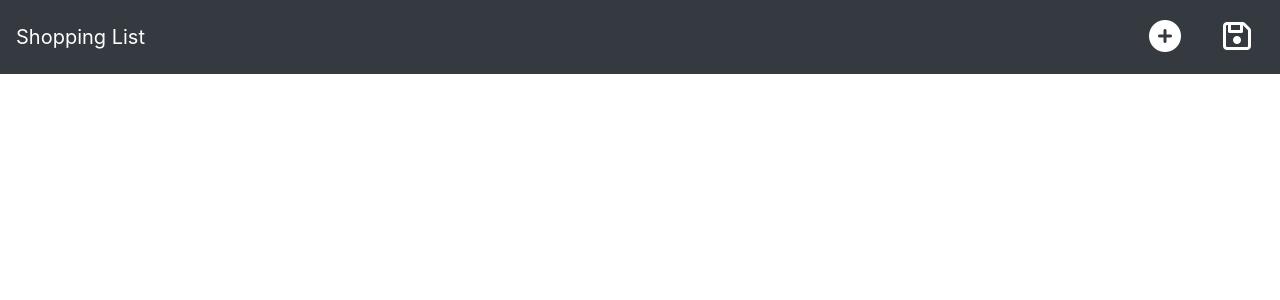
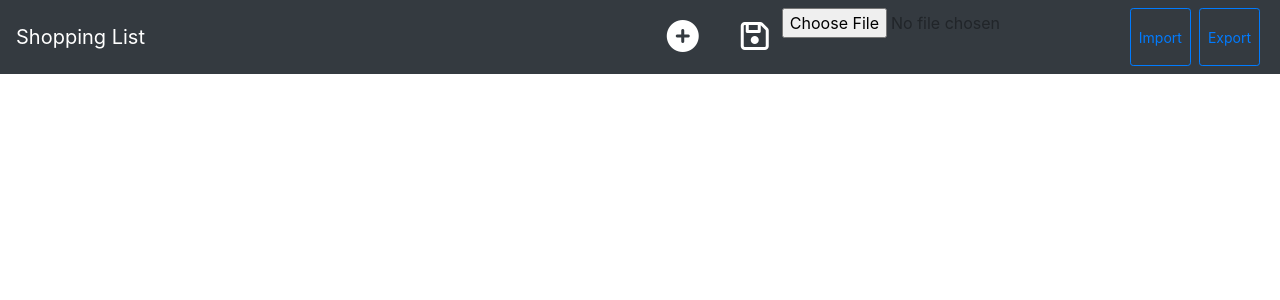
Before and after one commit to estefania-rollino/ShoppingList, an Angular app in the folder ShoppingPlannerUI/: page /home in a window 1280 px wide. Shown: the top 300 px of the page. Built offline with nearby package versions, Linux system fonts and the light colour scheme.

Commit message:
import/export list

```diff
--- a/ShoppingPlannerUI/package.json
+++ b/ShoppingPlannerUI/package.json
@@ -21,6 +21,7 @@
     "@angular/platform-browser-dynamic": "~7.1.0",
     "@angular/router": "~7.1.0",
     "core-js": "^2.5.4",
+    "file-saver": "^2.0.2",
     "rxjs": "~6.3.3",
     "tslib": "^1.9.0",
     "zone.js": "~0.8.26"
--- a/ShoppingPlannerUI/src/app/app.module.ts
+++ b/ShoppingPlannerUI/src/app/app.module.ts
@@ -8,7 +8,7 @@ import { TopBarComponent } from './top-bar/top-bar.component';
 import { ItemsTableComponent } from './items-table/items-table.component';
 import { CreateItemComponent } from './create-item/create-item.component';
 import { itemList } from './item-list';
-import { Item } from './item';
+//import {FileSaver} from 'file-saver';
 
 @NgModule({
   declarations: [
@@ -21,7 +21,8 @@ import { Item } from './item';
     BrowserModule,
     AppRoutingModule,
     FormsModule,
-    ReactiveFormsModule
+    ReactiveFormsModule,
+    //FileSaver
 
   ],
   providers: [
--- a/ShoppingPlannerUI/src/app/item-list.ts
+++ b/ShoppingPlannerUI/src/app/item-list.ts
@@ -1,11 +1,15 @@
 import { Injectable } from "@angular/core";
+import { Item } from './item';
 
 @Injectable()
 export class itemList
 {
-    values = [];
+    test: string = "";
+    values: Array<Item> = [];
     constructor()
     {
         this.values = [];
     }
+
+
 }
--- a/ShoppingPlannerUI/src/app/items-table/items-table.component.html
+++ b/ShoppingPlannerUI/src/app/items-table/items-table.component.html
@@ -42,4 +42,4 @@
   </div>
 
 </div>
-<!-- {{logger()}} -->
+ <!-- {{logger()}}  -->
--- a/ShoppingPlannerUI/src/app/items-table/items-table.component.ts
+++ b/ShoppingPlannerUI/src/app/items-table/items-table.component.ts
@@ -10,11 +10,11 @@ import { Item } from '../item';
 export class ItemsTableComponent implements OnInit, OnChanges {
 
   private _checkedIndex: Array<number> = [];
-  public itemsList: itemList;
+  //public itemsList: itemList;
   constructor(
-    elems: itemList
+    private itemsList: itemList
   ) {
-    this.itemsList = elems;
+    //this.itemsList = elems;
   }
 
   ngOnChanges() {
--- a/ShoppingPlannerUI/src/app/top-bar/top-bar.component.html
+++ b/ShoppingPlannerUI/src/app/top-bar/top-bar.component.html
@@ -9,6 +9,13 @@
     <button class="btn" type="button">
       <span class="fa fa-floppy-o" id="savebtn"></span>
     </button>
+    <input id="uploadFileId" type="file" accept="application/json" (change)="onChange($event)"  >
+    <button class="btn btn-outline-primary btn-sm mx-1" type="button" (click)="importList()">
+      Import
+    </button>
+    <button class="btn btn-outline-primary btn-sm mx-1" type="button" (click)="exportList()">
+        Export
+      </button>
   </div>
 
 </nav>
--- a/ShoppingPlannerUI/src/app/top-bar/top-bar.component.ts
+++ b/ShoppingPlannerUI/src/app/top-bar/top-bar.component.ts
@@ -1,4 +1,6 @@
 import { Component, OnInit } from '@angular/core';
+import { itemList } from '../item-list';
+import { saveAs } from 'file-saver/dist/FileSaver';
 
 @Component({
   selector: 'app-top-bar',
@@ -7,9 +9,55 @@ import { Component, OnInit } from '@angular/core';
 })
 export class TopBarComponent implements OnInit {
 
-  constructor() { }
+  //private listItems: itemList = undefined;
+  constructor(
+    private listItems: itemList
+  ) {
+    //this.listItems = listOfItems;
+  }
 
   ngOnInit() {
   }
 
+  exportList() {
+    var fileContent = JSON.stringify(this.listItems);
+    var blob = new Blob([fileContent], { type: "application/json" });
+    saveAs(blob, "test");
+
+  }
+
+  onChange(event: any) {
+    console.log("upload...");
+    var aux = event.target.files[0] as File;
+    var filereader = new FileReader();
+    var self = this;
+    filereader.onload =  () => {
+      // console.log(filereader.DONE);
+      // console.log(filereader.result);
+      var result = filereader.result as string;
+      var objs = JSON.parse(result) as itemList;
+      self.listItems.test = "change value";
+      self.listItems.values = objs.values;
+      //return objs;
+    }
+
+    filereader.readAsBinaryString(aux);
+    //console.log( JSON.stringify(fileContent));
+  }
+
+  toInstance<T>(obj: T, json: string): T {
+    var jsonObj = JSON.parse(json);
+
+    if (typeof obj["fromJSON"] === "function") {
+      obj["fromJSON"](jsonObj);
+    }
+    else {
+      for (var propName in jsonObj) {
+        obj[propName] = jsonObj[propName]
+      }
+    }
+
+    return obj;
+  }
+
 }
```
Also changed, not shown: 1 other file (tests, documents, lock files or other folders).
